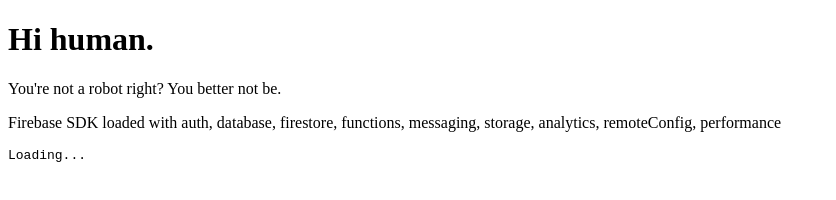
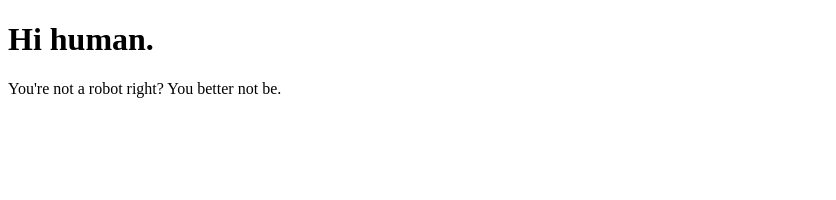
Before and after one commit to aparnaroy/Broken-Access-Control, a website: page public/index.html in a window 1280 px wide. Shown: the whole page, without its empty margins (0-836 px from the left). Drawn offline with Linux system fonts and the light colour scheme; some packages are replaced by stand-ins of ours.

Commit message:
removed unneeded code

```diff
--- a/public/index.html
+++ b/public/index.html
@@ -5,16 +5,7 @@
     <meta name="viewport" content="width=device-width, initial-scale=1">
     <title>Bada Beep Boop</title>
 
-    <!-- update the version number as needed -->
     <script defer src="/__/firebase/11.0.2/firebase-app-compat.js"></script>
-    <!-- include only the Firebase features as you need -->
-    <script defer src="/__/firebase/11.0.2/firebase-auth-compat.js"></script>
-    <script defer src="/__/firebase/11.0.2/firebase-database-compat.js"></script>
-    <script defer src="/__/firebase/11.0.2/firebase-functions-compat.js"></script>
-    <!--
-      initialize the SDK after all desired features are loaded, set useEmulator to false
-      to avoid connecting the SDK to running emulators.
-    -->
     <script defer src="/__/firebase/init.js?useEmulator=true"></script>
   </head>
   <body>
@@ -22,25 +13,6 @@
       <h1>Hi human.</h1>
       <p>You're not a robot right? You better not be.</p>
     </div>
-    <p id="load">Firebase SDK Loading&hellip;</p>
-    <pre id="file-content">Loading...</pre>
-
   </body>
   <script type="module" src="./js/init.js"></script>
-  <!-- <script>
-    // Fetch the .txt file and display its content
-    fetch('a.txt')
-      .then(response => {
-        if (!response.ok) {
-          throw new Error('Failed to load the file');
-        }
-        return response.text();
-      })
-      .then(data => {
-        document.getElementById('file-content').textContent = data;
-      })
-      .catch(error => {
-        document.getElementById('file-content').textContent = `Error: ${error.message}`;
-      });
-  </script> -->
 </html>
--- a/public/js/init.js
+++ b/public/js/init.js
@@ -1,32 +1,7 @@
 document.addEventListener('DOMContentLoaded', function() {
-    const loadEl = document.querySelector('#load');
-
-    // firebase.auth().onAuthStateChanged(user => { });
-    // firebase.database().ref('/path/to/ref').on('value', snapshot => { });
-    // firebase.firestore().doc('/foo/bar').get().then(() => { });
-    // firebase.functions().httpsCallable('yourFunction')().then(() => { });
-    // firebase.messaging().requestPermission().then(() => { });
-    // firebase.storage().ref('/path/to/ref').getDownloadURL().then(() => { });
-    // firebase.analytics(); // call to activate
-    // firebase.analytics().logEvent('tutorial_completed');
-    // firebase.performance(); // call to activate
-
     try {
         let app = firebase.app();
-        let features = [
-          'auth',
-          'database',
-          'firestore',
-          'functions',
-          'messaging',
-          'storage',
-          'analytics',
-          'remoteConfig',
-          'performance',
-        ].filter(feature => typeof app[feature] === 'function');
-        loadEl.textContent = `Firebase SDK loaded with ${features.join(', ')}`;
       } catch (e) {
         console.error(e);
-        loadEl.textContent = 'Error loading the Firebase SDK, check the console.';
       }
 });
```
